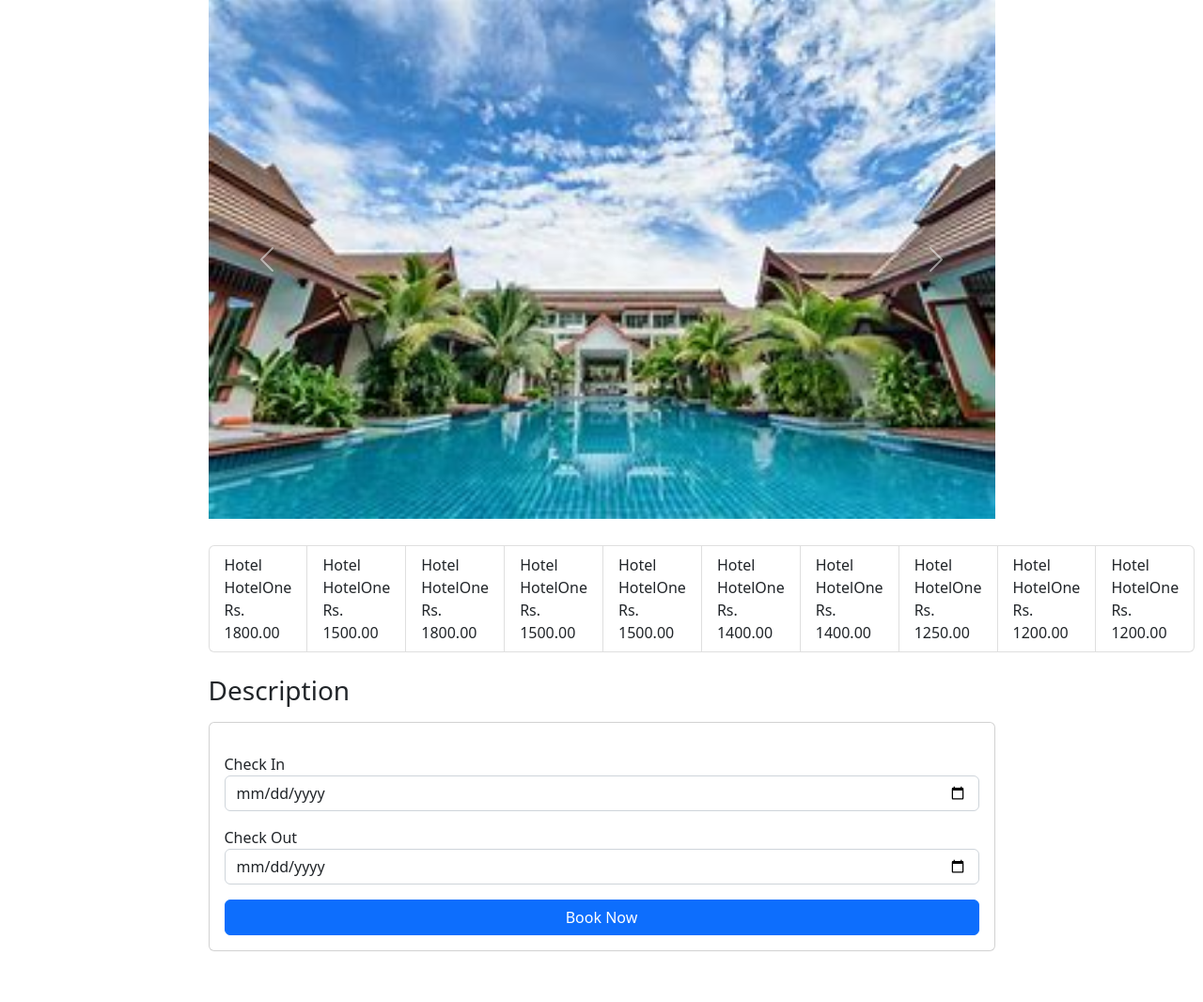
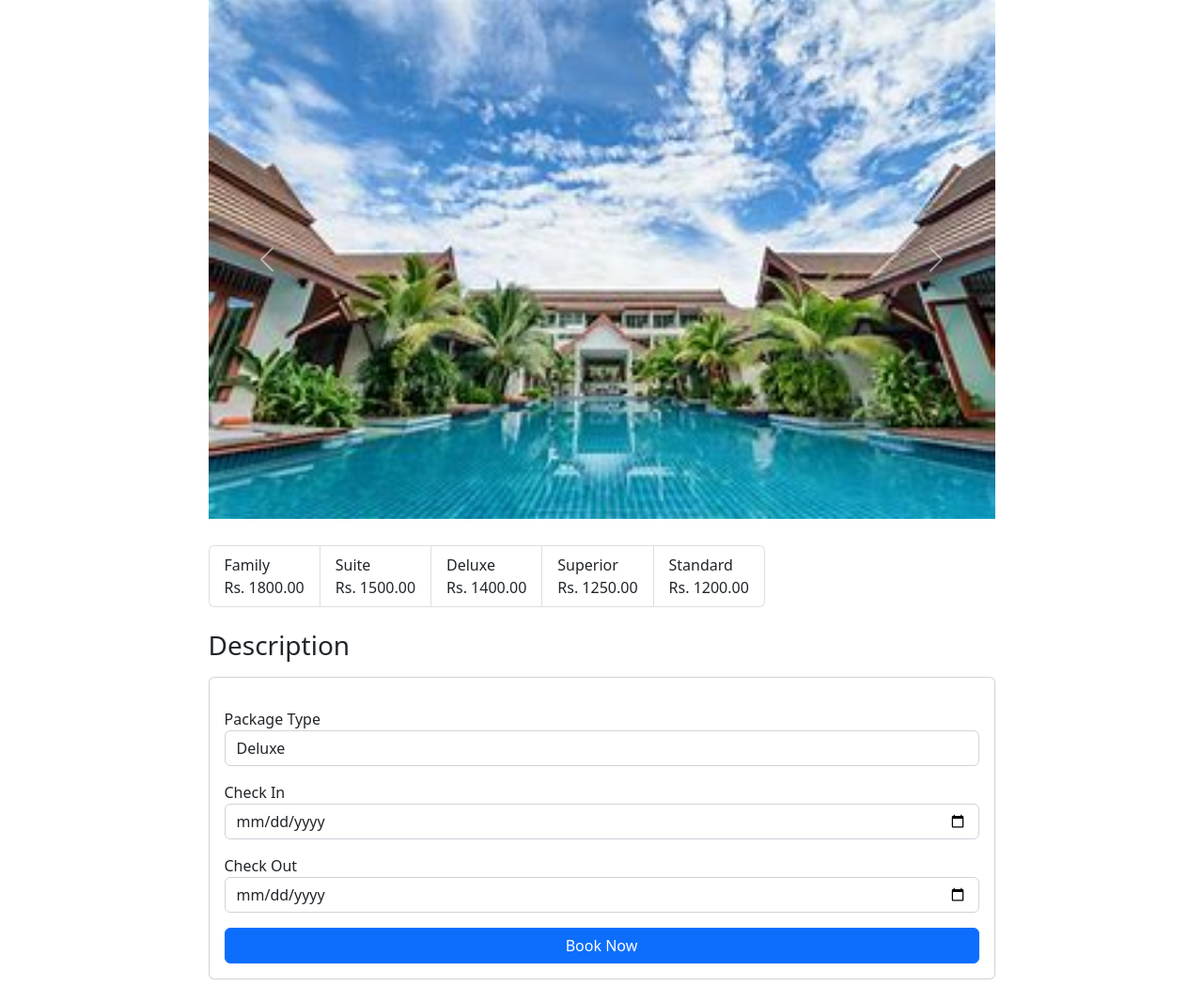
Before and after one commit to syedhannan-33/Hotel_Broker, a Django app: page /hotel/2 in a window 1280 px wide. Shown: the part 81-1147 px from the top of the page at 94% size. Before the commit the page ends 1093 px from the top, so only its background shows below. Run offline with Django 4.2, Linux system fonts and the light colour scheme; a user stored in the database is signed in; data comes from the database, SQL or seed files in the repository; both versions use the stored data as it was after the commit.

Commit message:
Room types

```diff
--- a/home/templatetags/coustom_tags.py
+++ b/home/templatetags/coustom_tags.py
@@ -9,3 +9,13 @@ def  modify_url(value):
     return value
 
 register.filter('modify_url',modify_url)
+
+
+@register.filter
+def unique_room_types_with_prices(rooms):
+    """Filter unique room types from a queryset of rooms with their respective prices."""
+    unique_rooms = {}
+    for room in rooms:
+        if room.type not in unique_rooms:
+            unique_rooms[room.type] = room.price_per_night
+    return list(unique_rooms.items())
--- a/templates/home/hotel.html
+++ b/templates/home/hotel.html
@@ -2,6 +2,8 @@
 {% block title %}
 {{hotel.hotel_name}}
 {% endblock title %}
+{% load coustom_tags %}
+
 
 {% block css %}
 <style>
@@ -40,12 +42,13 @@
     <div class="mt-4 mb-4  w-75 m-auto">
         <h1 class="fw-bold">{{hotel.hotel_name|title}}</h1>
         <ul class="list-group list-group-horizontal">
-            {% for room in hotel.rooms.all %}
+            {% for room_type, price in hotel.rooms.all|unique_room_types_with_prices %}
             <li class="list-group-item mt-1 mr-1">
-                Hotel {{ hotel.name }} <br> Rs. {{ room.price_per_night }}
+                {{ room_type|title }} <br> Rs. {{ price }}
             </li>
             {% endfor %}
         </ul>
+
         {% for i in hotel.amenities.all %}
 
         <ul class="list-group ">
@@ -64,6 +67,18 @@
                 <div class="card-body">
                     <form method='POST'>
                         {% csrf_token %}
+                        <label for="rtype" class="mt-3">
+                            Package Type
+                        </label>
+                        <select name="roomType" class="form-control" id="roomType">
+                            <option value="deluxe" {% if roomType == 'deluxe' %}selected{% endif %}>Deluxe</option>
+                            <option value="suite" {% if roomType == 'suite' %}selected{% endif %}>Suite</option>
+                            <option value="family" {% if roomType == 'family' %}selected{% endif %}>Family</option>
+                            <option value="executive" {% if roomType == 'executive' %}selected{% endif %}>Standard</option>
+                            <option value="premium" {% if roomType == 'premium' %}selected{% endif %}>Superior</option>
+                        </select>
+
+
                         <label for="startDate" class='mt-3'>
                             Check In
                         </label>
--- a/templates/home/index.html
+++ b/templates/home/index.html
@@ -220,12 +220,13 @@ Welcome To hotel.com
                                         <h5 class="card-title">{{hotel.name}}</h5>
                                         <p class="card-text">{{hotel.description|truncatechars:100}}</p>
                                         <ul class="list-group list-group-horizontal">
-                                            {% for room in hotel.rooms.all %}
+                                            {% for room_type, price in hotel.rooms.all|unique_room_types_with_prices %}
                                             <li class="list-group-item mt-1 mr-1">
-                                                {{ hotel.name }} <br> Rs. {{ room.price_per_night }}
+                                                {{ room_type|title }} <br> Rs. {{ price }}
                                             </li>
                                             {% endfor %}
                                         </ul>
+
                                         <ul class="list-group list-group-horizontal">
                                             {% for i in hotel.amenities.all %}
                                             {% if forloop.counter|divisibleby:3 %}
```
Also changed, not shown: db.sqlite3.
